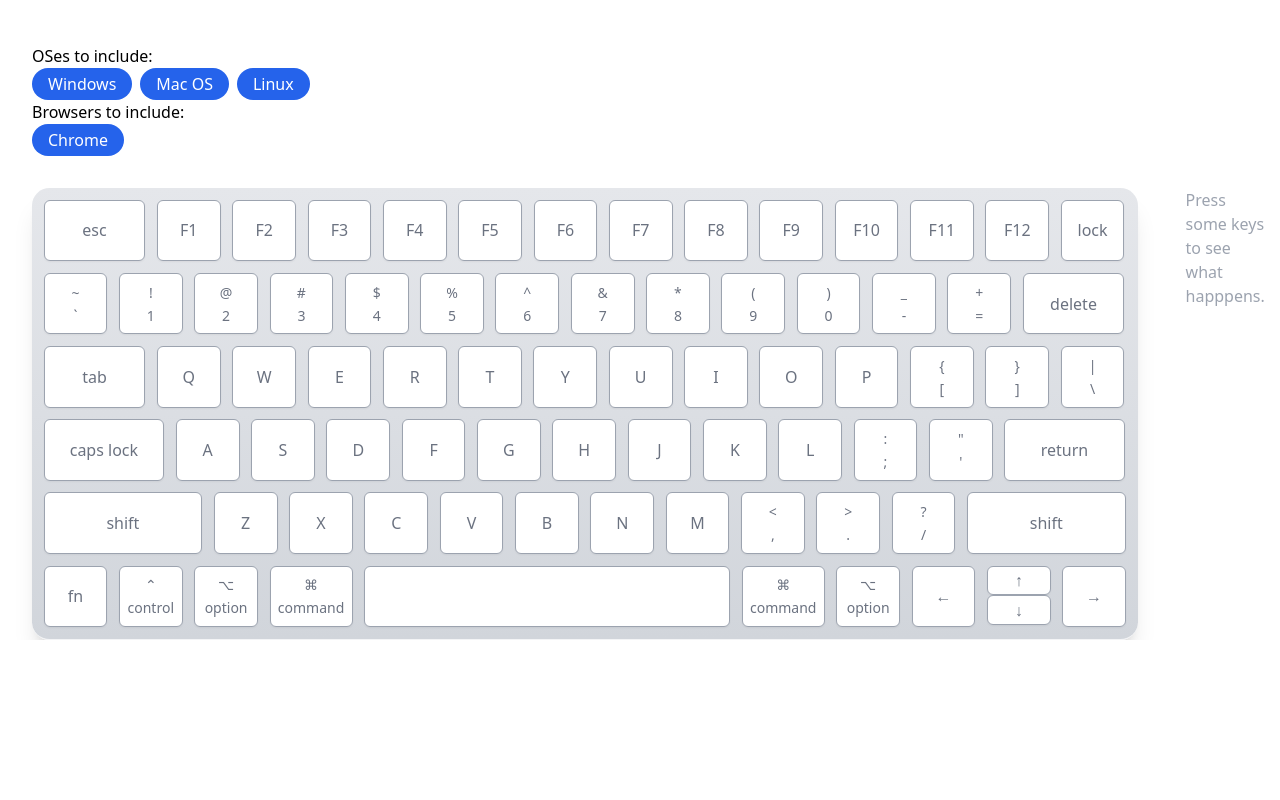
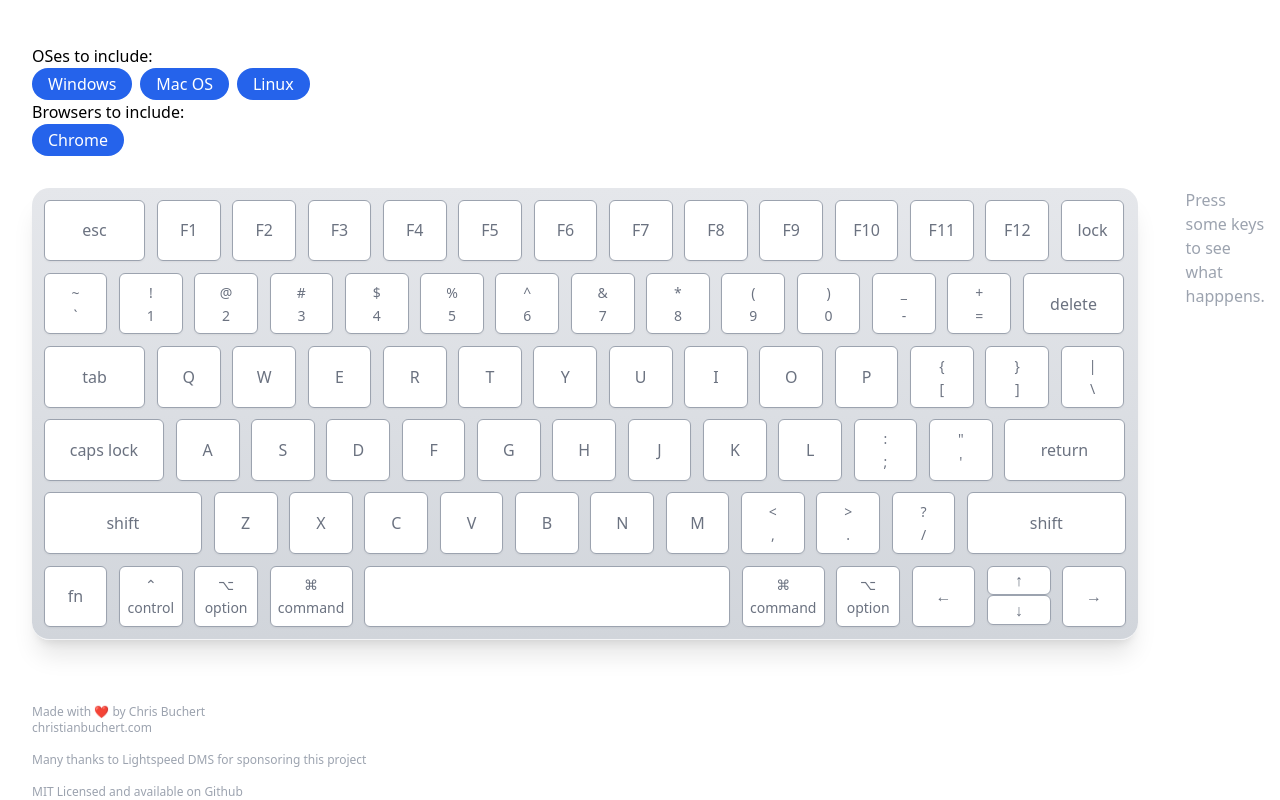
Before and after one commit to cbuchert/keybud, a React (Vite) app: page / in a window 1280 px wide. Shown: the part 200-1000 px from the top of the page. Before the commit the page ends 840 px from the top, so only its background shows below. Built offline with nearby package versions, Linux system fonts and the light colour scheme.

Commit message:
The app has a footer.

```diff
--- a/src/App.tsx
+++ b/src/App.tsx
@@ -14,7 +14,6 @@
 import { getCollisions } from "./utils/getCollisions.ts"
 
 const parser = new UAParser()
-const browser = parser.getBrowser()
 const os = parser.getOS()
 
 export const App = () => {
@@ -37,7 +36,7 @@
   }, new Set<string>()).size
 
   useEffect(() => {
-    console.log({ browser, os })
+    console.log({ os })
   }, [])
 
   useEffect(() => {
@@ -178,6 +177,29 @@
           </div>
         </div>
       </main>
+      <footer className={"text-gray-400 text-xs mt-16"}>
+        <p>
+          Made with
+          <span role={"img"} aria-label={"love"}>
+            {" "}
+            ❤️{" "}
+          </span>
+          by Chris Buchert
+        </p>
+        <p className={"mb-4"}>
+          <a href={"https://christianbuchert.com"} target={"_blank"}>
+            christianbuchert.com
+          </a>
+        </p>
+        <p className={"mb-4"}>
+          Many thanks to Lightspeed DMS for sponsoring this project
+        </p>
+        <p>
+          <a href={"https://github.com/cbuchert/keybud"} target={"_blank"}>
+            MIT Licensed and available on Github
+          </a>
+        </p>
+      </footer>
     </div>
   )
 }
--- a/src/components/molecules/Key.tsx
+++ b/src/components/molecules/Key.tsx
@@ -45,7 +45,7 @@
             : "bg-sky-300 text-gray-900"
           : "bg-white",
         isPinned && "bg-slate-600 text-slate-100",
-        isPressed || isPinned ? "shadow-md" : "shadow-sm"
+        isPressed ? "shadow-md" : "shadow-sm"
       )}
       onClick={onClick}
       style={{
```
